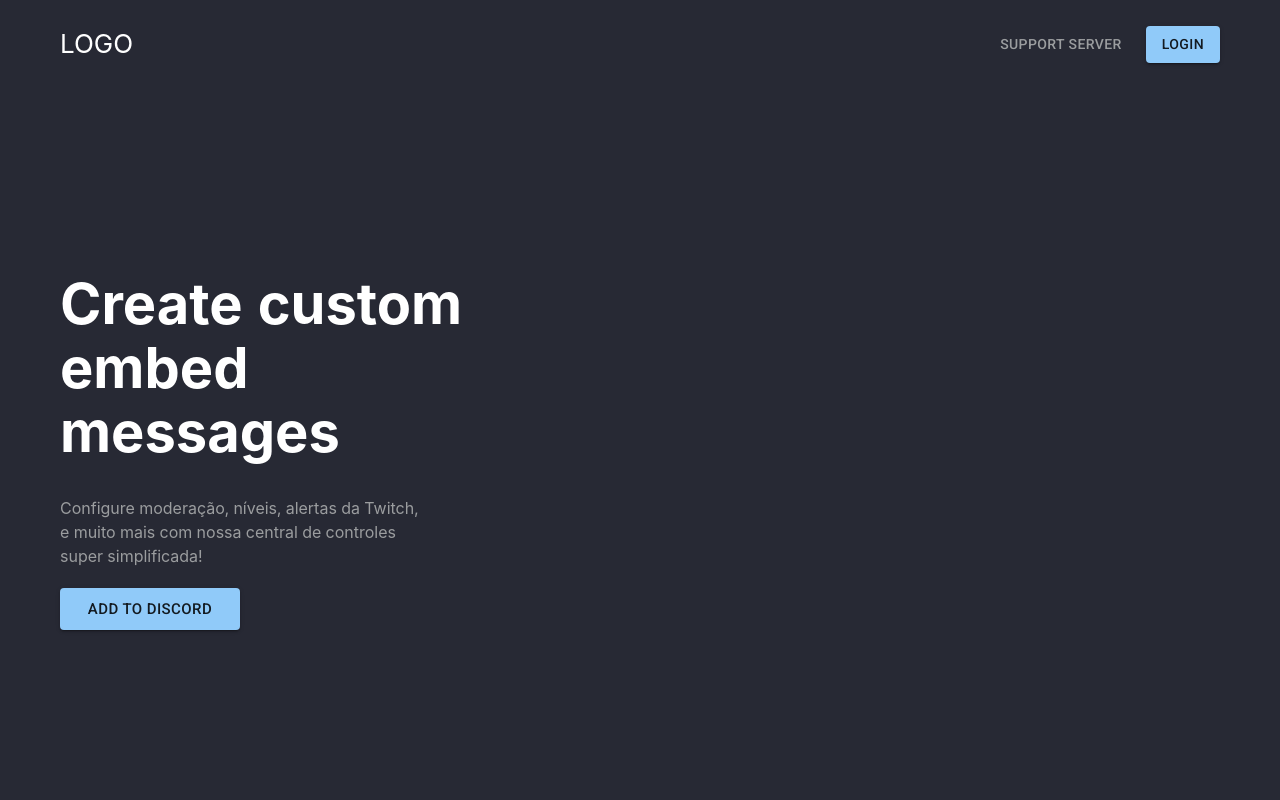
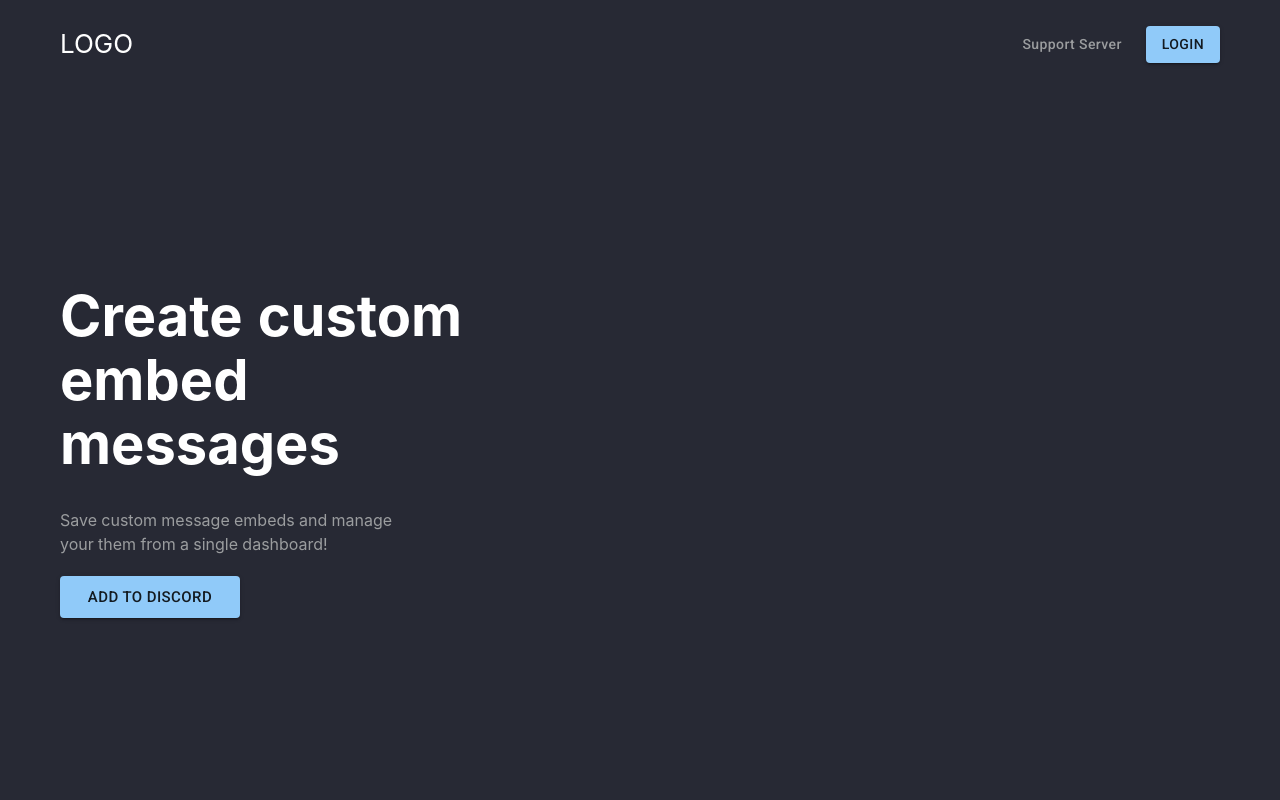
Before and after one commit to thomasreichmann/discord-embed-editor, a React (Create React App) app: page /login in a window 1280 px wide. Shown: the top 800 px of the page. Built offline with nearby package versions, Linux system fonts and the light colour scheme; the HTML template or start-up script is replaced by a standard one.

Commit message:
feat: added TODOs

```diff
--- a/src/components/header/Header.tsx
+++ b/src/components/header/Header.tsx
@@ -4,9 +4,16 @@ import './Header.scss';
 
 const MainButton = styled(Button)<ButtonProps>({
 	color: '#9b9d9f',
+	textTransform: 'none',
+	'&:hover': {
+		color: '#F2F4FB',
+	},
 });
 
 export default function Header() {
+	// TODO: change login button to user profile menu with user avatar, etc, when logged in
+
+	// TODO: change main buttons to just a tags
 	return (
 		<header>
 			<div className="wrapper">
--- a/src/pages/login/Login.tsx
+++ b/src/pages/login/Login.tsx
@@ -4,7 +4,9 @@ import { Button } from '@mui/material';
 import Footer from '../../components/footer/Footer';
 
 function Login() {
-	// TODO: re desing login page to look more like a landing page, maybe take inspiration from mee6 and such
+	// TODO: fetch data from the bot like profile picture, current server count, etc, to display here
+
+	// TODO: add invite link to 'add to discord' button
 	return (
 		<div>
 			<Header />
@@ -12,10 +14,7 @@ function Login() {
 				<h1 className="boldHeader" id="welcomeHeader">
 					Create custom embed messages
 				</h1>
-				<div className="lightDesc">
-					Configure moderação, níveis, alertas da Twitch, e muito mais com nossa central de controles super
-					simplificada!
-				</div>
+				<div className="lightDesc">Save custom message embeds and manage your them from a single dashboard!</div>
 				<Button id="addDiscordBtn" variant="contained" size="large">
 					Add to discord
 				</Button>
```
